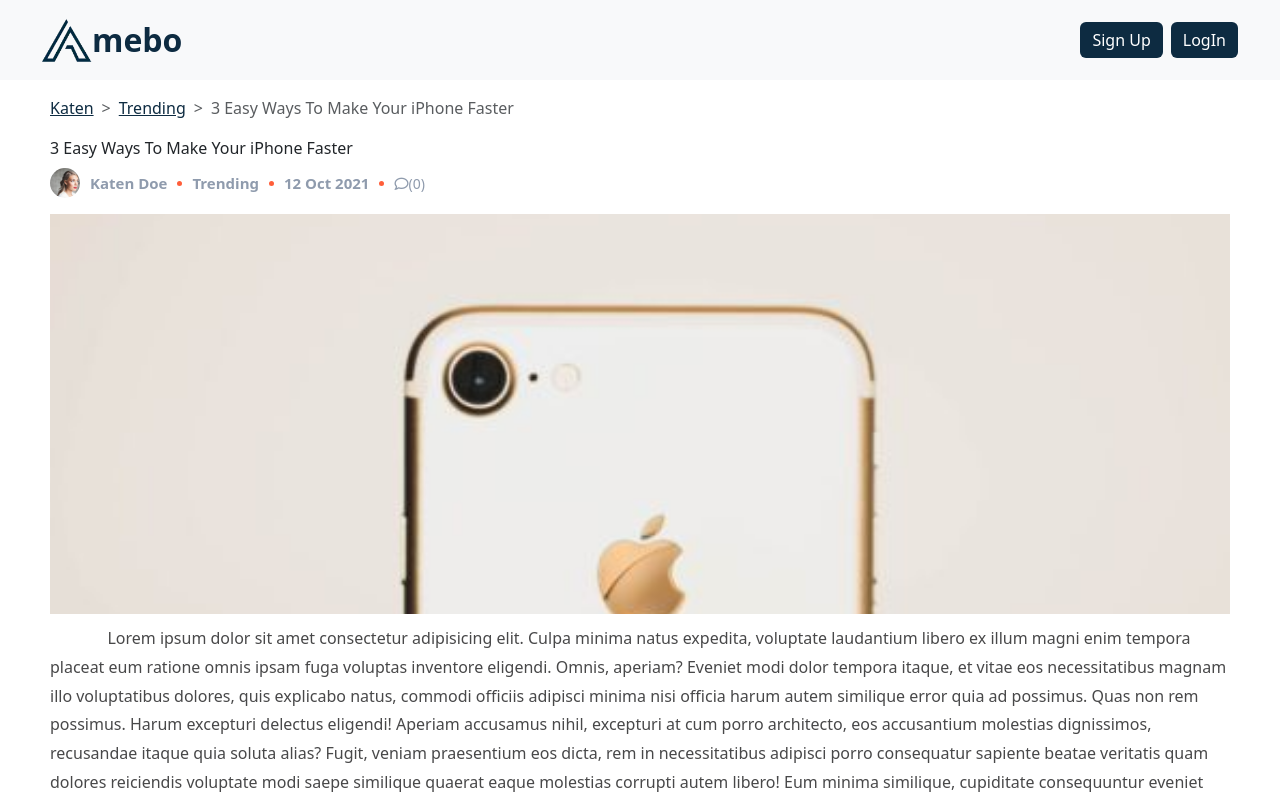
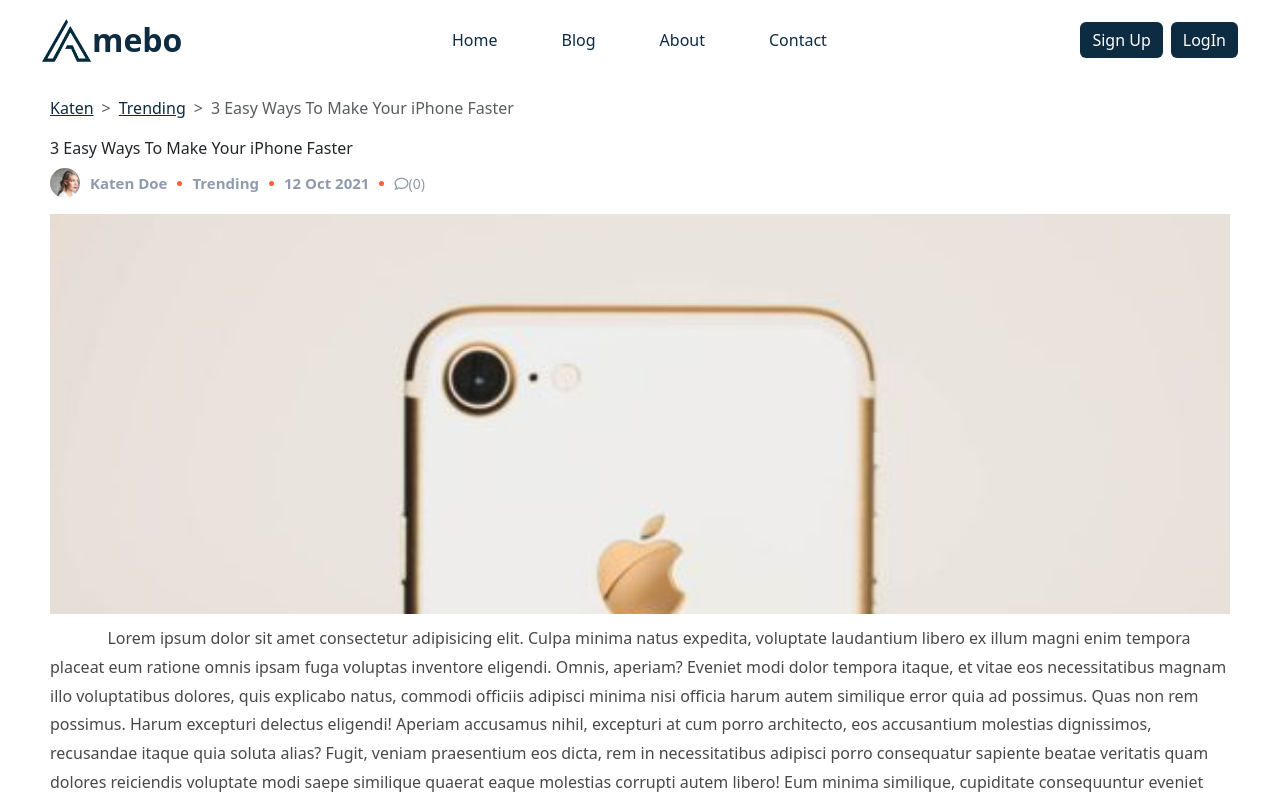
Before and after one commit to SeniorCub/BlogSite, a website: page public/blog.html in a window 1280 px wide. Shown: the top 800 px of the page. Drawn offline with nearby package versions, Linux system fonts and the light colour scheme; no server answers.

Commit message:
"Updated blog.css and blog.html files: added media query in CSS, and refactored navbar in HTML to use Bootstrap navbar component with navigation links and buttons."

```diff
--- a/public/blog.css
+++ b/public/blog.css
@@ -130,3 +130,6 @@
           background-color: #ff5e3a;
      }
 }
+@media (max-width:800px) {
+
+}
--- a/public/blog.html
+++ b/public/blog.html
@@ -15,16 +15,32 @@
 </head>
 <body>
 
-     <!-- Navbar -->
-     <nav class="navbar bg-body-tertiary">
+     <!-- Nvavbar -->
+     <nav class="navbar navbar-expand-lg">
           <div class="container-fluid">
-               <a class="navbar-brand" href="#"><img src="media/logo.png">mebo</a>
-               <form class="d-flex" role="search">
-                    <button class="subscribe btn btn-primary me-2" type="submit">Sign Up</button>
-                    <button class="subscribe btn btn-primary" type="submit">LogIn</button>
-               </form>
+             <a class="navbar-brand" href="#"><img src="media/logo.png">mebo</a>
+            <button class="navbar-toggler" type="button" data-bs-toggle="collapse" data-bs-target="#navbarNavAltMarkup" aria-controls="navbarNavAltMarkup" aria-expanded="false" aria-label="Toggle navigation">
+              <span class="navbar-toggler-icon"></span>
+            </button>
+            <div class="collapse navbar-collapse" id="navbarNavAltMarkup">
+              <div class="navbar-nav ms-auto me-auto gap-lg-5">
+                <a class="nav-link active" aria-current="page" href="#">Home</a>
+                <a class="nav-link" href="./cartigory.html">Blog</a>
+                <a class="nav-link" href="./about.html">About</a>
+                <a class="nav-link" href="./about.html">Contact</a>
+              </div>
+              <form class="d-flex">
+               <button class="btn btn-primary me-2">
+                    <a href="./signUp.html">Sign Up</a>
+               </button>
+               <button class="btn btn-primary">
+                    <a href="./login.html">LogIn</a>
+               </button>
+          </form>
+            </div>
           </div>
      </nav>
+
      <section class="row mainn">
           <div class="col-12 my-3">
                <nav style="--bs-breadcrumb-divider: '>';" aria-label="breadcrumb">
```
